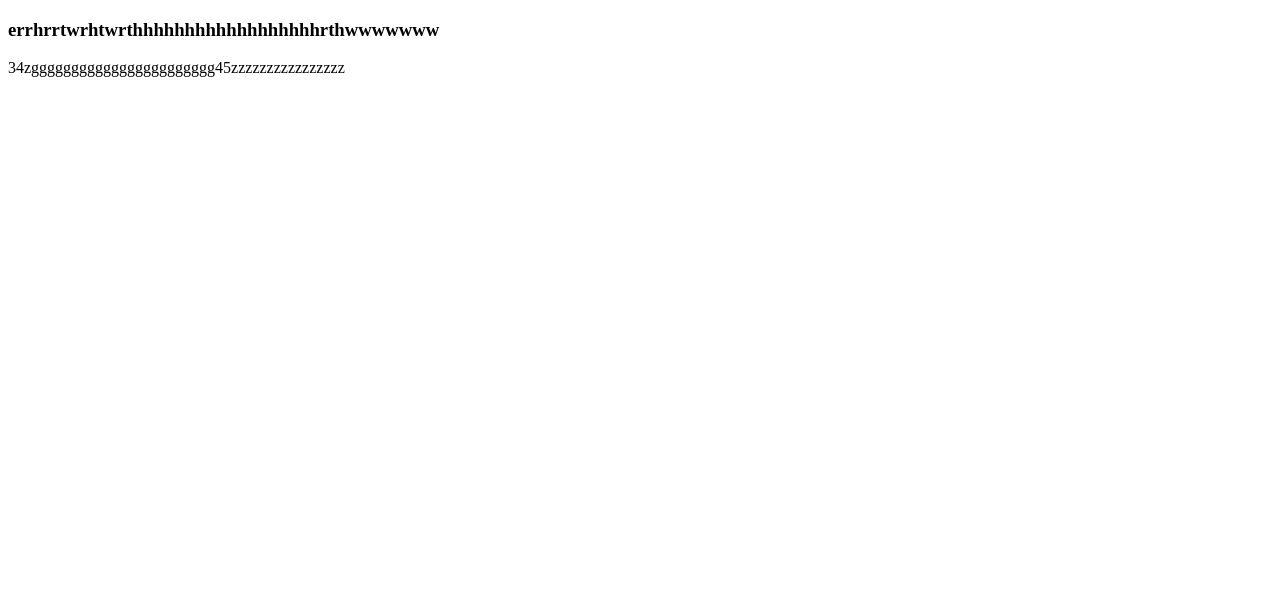
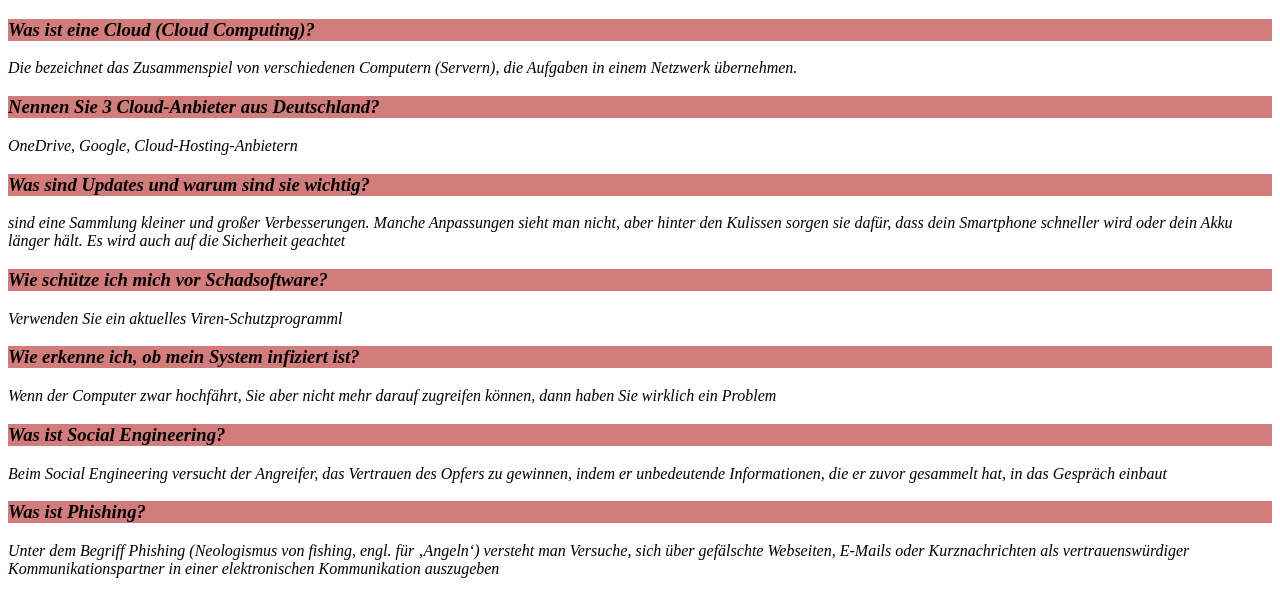
Before and after one commit to Kamarjaber/Digital_F-rerschein, a plain HTML site: page Hausaufgabe12.html in a window 1280 px wide. Drawn offline with Linux system fonts and the light colour scheme.

Commit message:
Hausaufgabe12

```diff
--- a/Hausaufgabe12.html
+++ b/Hausaufgabe12.html
@@ -4,12 +4,25 @@
     <meta charset="UTF-8">
     <meta http-equiv="X-UA-Compatible" content="IE=edge">
     <meta name="viewport" content="width=, initial-scale=1.0">
-    <link rel="stylesheet" href="style.css">
     <title>Document</title>
 
 </head>
 <body>
-    <h3>errhrrtwrhtwrthhhhhhhhhhhhhhhhhhrthwwwwwww</h3>
-    <p>34zggggggggggggggggggggggg45zzzzzzzzzzzzzzzz</p>
+    <em>
+    <h3 style="background-color:rgb(210, 124, 124)">Was ist eine Cloud (Cloud Computing)?</h3>
+    <p>Die bezeichnet das Zusammenspiel von verschiedenen Computern (Servern), die Aufgaben in einem Netzwerk übernehmen.</p>
+    <h3 style="background-color:rgb(210, 124, 124)">Nennen Sie 3 Cloud-Anbieter aus Deutschland?</h3>
+    <p>OneDrive, Google, Cloud-Hosting-Anbietern</p>
+    <h3 style="background-color:rgb(210, 124, 124)">Was sind Updates und warum sind sie wichtig?</h3>
+    <p>sind eine Sammlung kleiner und großer Verbesserungen. Manche Anpassungen sieht man nicht, aber hinter den Kulissen sorgen sie dafür, dass dein Smartphone schneller wird oder dein Akku länger hält. Es wird auch auf die Sicherheit geachtet</p>
+    <h3 style="background-color:rgb(210, 124, 124)">Wie schütze ich mich vor Schadsoftware?</h3>
+    <p> Verwenden Sie ein aktuelles Viren-Schutzprogramml</p>
+    <h3 style="background-color:rgb(210, 124, 124)">Wie erkenne ich, ob mein System infiziert ist?</h3>
+    <p>Wenn der Computer zwar hochfährt, Sie aber nicht mehr darauf zugreifen können, dann haben Sie wirklich ein Problem</p>
+    <h3 style="background-color:rgb(210, 124, 124)">Was ist Social Engineering?</h3>
+    <p>Beim Social Engineering versucht der Angreifer, das Vertrauen des Opfers zu gewinnen, indem er unbedeutende Informationen, die er zuvor gesammelt hat, in das Gespräch einbaut</p>
+    <h3 style="background-color:rgb(210, 124, 124)">Was ist Phishing?</h3>
+    <p>Unter dem Begriff Phishing (Neologismus von fishing, engl. für ‚Angeln‘) versteht man Versuche, sich über gefälschte Webseiten, E-Mails oder Kurznachrichten als vertrauenswürdiger Kommunikationspartner in einer elektronischen Kommunikation auszugeben</p>
+    <em>
 </body>
 </html>
```
